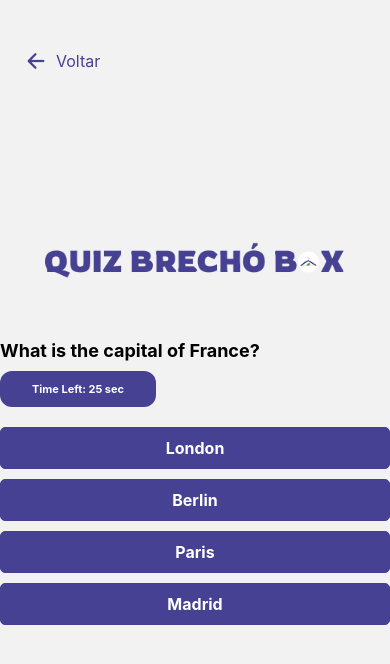
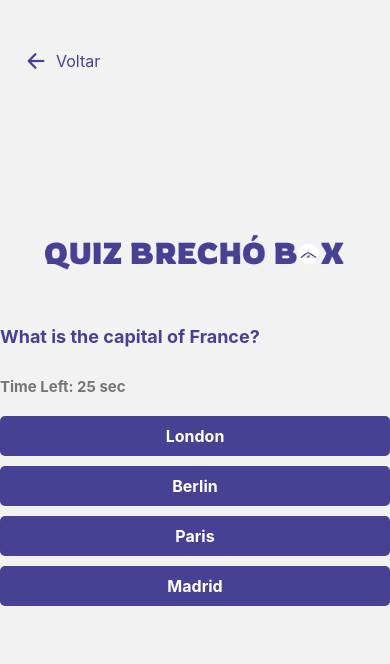
Before and after one commit to Unifacs-Portfolio/brecho-box-app, a React Native app: screen /Quiz in a window 390 px wide. Shown: the top 664 px of the page. Built offline with nearby package versions, Linux system fonts and the light colour scheme.

Commit message:
corrigindo tela do quiz

```diff
--- a/screens/quiz.js
+++ b/screens/quiz.js
@@ -137,20 +137,16 @@ const primaryColor = '#464193';
 const styles = StyleSheet.create({
     container: {
         flex: 1,
-
+        padding: '40',
         justifyContent: 'center',
-        padding: '40'
-
-
     },
     question: {
         fontSize: 18,
-        flexDirection: 'row',
         fontWeight: 'bold',
         marginBottom: 10,
+        color: '#464193',
     },
     option: {
-        borderWidth: 1,
         width: '100%',
         borderColor: '#464193',
         borderRadius: 5,
@@ -164,10 +160,17 @@ const styles = StyleSheet.create({
         fontSize: 16,
         fontWeight: 'bold',
     },
+    logo: {
+        width: 300,
+        resizeMode: 'contain',
+        marginBottom: 50,
+        alignSelf: 'center',
+    },
     score: {
         fontSize: 18,
         fontWeight: 'bold',
         marginBottom: 20,
+        color: '#464193',
     },
     retestButton: {
         borderWidth: 1,
@@ -179,28 +182,16 @@ const styles = StyleSheet.create({
         alignItems: 'center',
     },
     timer: {
-        fontSize: 11,
-        color: 'white',
+        fontSize: 15,
+        color: '#767676',
         fontWeight: 'bold',
-        backgroundColor: '#464193',
-        padding: 11,
-        marginRight: 110,
-        borderRadius: 12,
         marginBottom: 20,
-        width: '40%',
-        textAlign: 'center',
-
+        marginTop: 20,
+        flexDirection: 'row',
     },
     correctAnswer: {
-        color: '#464193',
+        color: '#767676',
         marginBottom: 10,
-    },
-    logo: {
-        width: 300,
-        height: 100,
-        resizeMode: 'contain',
-        marginBottom: 30,
-        alignSelf: 'center',
     },
     backButton: {
         position: 'absolute',
@@ -208,16 +199,12 @@ const styles = StyleSheet.create({
         left: 16,
         flexDirection: 'row',
         alignItems: 'center',
-
         padding: 8,
-
-      },
-
-      backButtonText: {
+    },
+    backButtonText: {
         fontSize: 16,
         marginLeft: 8,
         color: '#464193',
-      },
-
-});
+    },
+});;
 export default Quiz;
```
